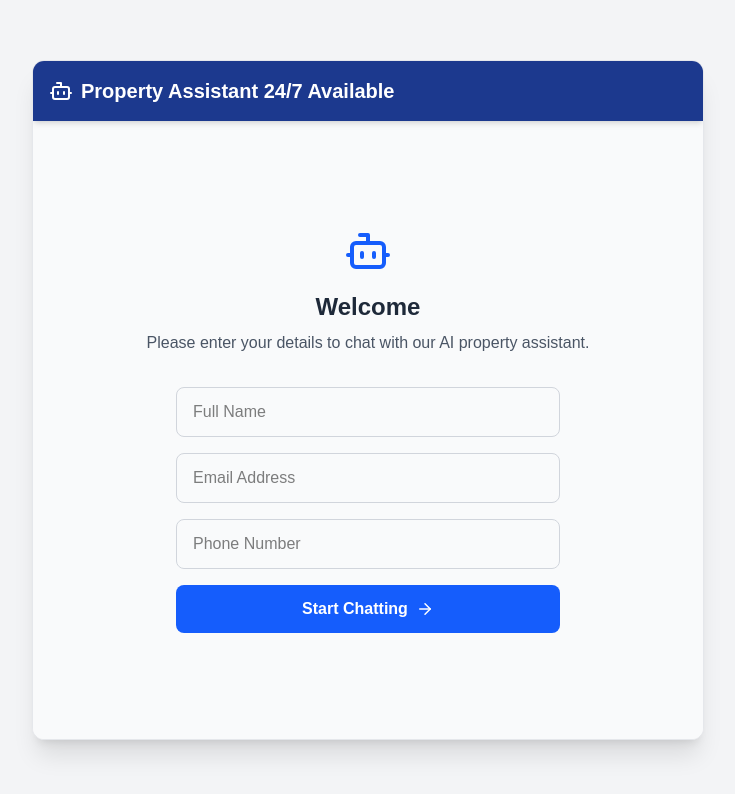
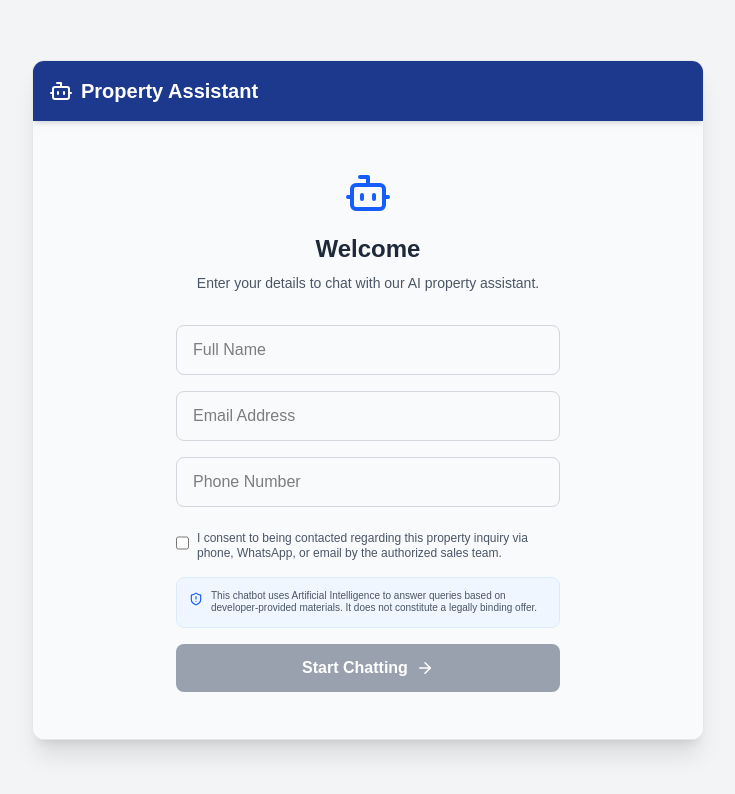
Before and after one commit to Harshalgopalani/realestate-rag-saas, a Next.js app in the folder frontend/: page / in a window 1280 px wide. Shown: the top 794 px of the page, without its empty margins (272-1007 px from the left). Built offline with nearby package versions, Linux system fonts and the light colour scheme.

Commit message:
Added DPDPA consent checkboxes and RERA legal disclaimers to user chat interface

```diff
--- a/frontend/app/page.tsx
+++ b/frontend/app/page.tsx
@@ -1,7 +1,7 @@
 "use client";
 
 import { useState, useEffect, useRef, Suspense } from "react";
-import { Send, Bot, User, ArrowRight } from "lucide-react";
+import { Send, Bot, User, ArrowRight, ShieldAlert } from "lucide-react";
 import { useSearchParams } from "next/navigation";
 
 type Message = {
@@ -16,6 +16,10 @@ function ChatWidget() {
 
   const [isLeadCaptured, setIsLeadCaptured] = useState(false);
   const [leadForm, setLeadForm] = useState({ name: "", phone: "", email: "" });
+
+  // LEGAL UPDATE: State for the mandatory consent checkbox
+  const [consentGiven, setConsentGiven] = useState(false);
+
   const [messages, setMessages] = useState<Message[]>([
     {
       role: "assistant",
@@ -25,10 +29,8 @@ function ChatWidget() {
   const [input, setInput] = useState("");
   const [isLoading, setIsLoading] = useState(false);
 
-  // FIX: Reference the scrollable container itself, not the bottom element
   const chatContainerRef = useRef<HTMLDivElement>(null);
 
-  // FIX: Scroll only the inside of the container, preventing Wix parent from jumping
   const scrollToBottom = () => {
     if (chatContainerRef.current) {
       chatContainerRef.current.scrollTo({
@@ -44,6 +46,8 @@ function ChatWidget() {
 
   const handleLeadSubmit = async (e: React.FormEvent) => {
     e.preventDefault();
+    if (!consentGiven) return; // Double protection
+
     setIsLoading(true);
 
     try {
@@ -131,33 +135,49 @@ function ChatWidget() {
 
   return (
     <div className="min-h-screen bg-gray-100 flex items-center justify-center p-4">
-      <div className="w-full max-w-2xl bg-white rounded-xl shadow-xl flex flex-col h-[85vh] max-h-[800px] overflow-hidden border border-gray-200">
+      <div className="w-full max-w-2xl bg-white rounded-xl shadow-xl flex flex-col h-[85vh] max-h-[800px] overflow-hidden border border-gray-200 relative">
 
         <div className="bg-blue-900 text-white p-4 flex items-center shadow-md z-10">
           <Bot className="mr-2" size={24} />
-          <h1 className="text-xl font-bold">Property Assistant 24/7 Available</h1>
+          <h1 className="text-xl font-bold">Property Assistant</h1>
         </div>
 
         {!isLeadCaptured ? (
           <div className="flex-1 flex flex-col justify-center items-center p-8 bg-gray-50 overflow-y-auto">
             <Bot size={48} className="text-blue-600 mb-4" />
             <h2 className="text-2xl font-bold text-gray-800 mb-2">Welcome</h2>
-            <p className="text-gray-600 mb-8 text-center">
-              Please enter your details to chat with our AI property assistant.
+            <p className="text-gray-600 mb-8 text-center text-sm">
+              Enter your details to chat with our AI property assistant.
             </p>
 
             <form onSubmit={handleLeadSubmit} className="w-full max-w-sm space-y-4">
               <input required type="text" placeholder="Full Name" className="w-full border border-gray-300 rounded-lg px-4 py-3 focus:ring-2 focus:ring-blue-500 outline-none text-black" value={leadForm.name} onChange={(e) => setLeadForm({ ...leadForm, name: e.target.value })} />
               <input required type="email" placeholder="Email Address" className="w-full border border-gray-300 rounded-lg px-4 py-3 focus:ring-2 focus:ring-blue-500 outline-none text-black" value={leadForm.email} onChange={(e) => setLeadForm({ ...leadForm, email: e.target.value })} />
               <input required type="tel" placeholder="Phone Number" className="w-full border border-gray-300 rounded-lg px-4 py-3 focus:ring-2 focus:ring-blue-500 outline-none text-black" value={leadForm.phone} onChange={(e) => setLeadForm({ ...leadForm, phone: e.target.value })} />
-              <button type="submit" disabled={isLoading} className="w-full bg-blue-600 text-white font-bold rounded-lg px-4 py-3 hover:bg-blue-700 transition-colors flex justify-center items-center">
+
+              {/* LEGAL UPDATE 1: DPDPA Consent Checkbox */}
+              <div className="flex items-start space-x-2 pt-2">
+                <input required type="checkbox" id="user_consent" className="mt-1 w-4 h-4 cursor-pointer" checked={consentGiven} onChange={(e) => setConsentGiven(e.target.checked)} />
+                <label htmlFor="user_consent" className="text-xs text-gray-600 cursor-pointer leading-tight">
+                  I consent to being contacted regarding this property inquiry via phone, WhatsApp, or email by the authorized sales team.
+                </label>
+              </div>
+
+              {/* LEGAL UPDATE 2: Lead Capture Disclaimer */}
+              <div className="bg-blue-50 p-3 rounded-lg flex items-start space-x-2 border border-blue-100">
+                <ShieldAlert size={14} className="text-blue-600 flex-shrink-0 mt-0.5" />
+                <p className="text-[10px] text-gray-600 leading-tight">
+                  This chatbot uses Artificial Intelligence to answer queries based on developer-provided materials. It does not constitute a legally binding offer.
+                </p>
+              </div>
+
+              <button type="submit" disabled={isLoading || !consentGiven} className="w-full bg-blue-600 text-white font-bold rounded-lg px-4 py-3 hover:bg-blue-700 disabled:bg-gray-400 transition-colors flex justify-center items-center mt-2">
                 {isLoading ? "Starting Chat..." : "Start Chatting"} <ArrowRight size={18} className="ml-2" />
               </button>
             </form>
           </div>
         ) : (
           <>
-            {/* FIX: Attached the chatContainerRef here so only this box scrolls */}
             <div ref={chatContainerRef} className="flex-1 overflow-y-auto p-4 space-y-4 bg-gray-50">
               {messages.map((msg, index) => (
                 <div key={index} className={`flex ${msg.role === "user" ? "justify-end" : "justify-start"}`}>
@@ -186,12 +206,21 @@ function ChatWidget() {
               )}
             </div>
 
-            <form onSubmit={sendMessage} className="p-4 bg-white border-t border-gray-200 flex">
-              <input type="text" value={input} onChange={(e) => setInput(e.target.value)} placeholder="Ask about locations, amenities, investment opportunity" disabled={isLoading} className="flex-1 border border-gray-300 rounded-l-lg px-4 py-2 focus:outline-none focus:ring-2 focus:ring-blue-500 text-black" />
-              <button type="submit" disabled={isLoading || !input.trim()} className="bg-blue-600 text-white px-4 py-2 rounded-r-lg hover:bg-blue-700 disabled:bg-blue-300 transition-colors">
-                <Send size={18} />
-              </button>
-            </form>
+            <div className="bg-white border-t border-gray-200 flex flex-col">
+              <form onSubmit={sendMessage} className="p-4 flex pb-2">
+                <input type="text" value={input} onChange={(e) => setInput(e.target.value)} placeholder="Ask about pricing, amenities..." disabled={isLoading} className="flex-1 border border-gray-300 rounded-l-lg px-4 py-2 focus:outline-none focus:ring-2 focus:ring-blue-500 text-black" />
+                <button type="submit" disabled={isLoading || !input.trim()} className="bg-blue-600 text-white px-4 py-2 rounded-r-lg hover:bg-blue-700 disabled:bg-blue-300 transition-colors">
+                  <Send size={18} />
+                </button>
+              </form>
+
+              {/* LEGAL UPDATE 3: Permanent Chat "Safe Harbor" Footer */}
+              <div className="px-4 pb-3 text-center">
+                <p className="text-[10px] text-gray-400 leading-tight">
+                  Responses are AI-generated for informational purposes. Please verify all pricing, availability, and RERA details with the official sales team.
+                </p>
+              </div>
+            </div>
           </>
         )}
       </div>
```
